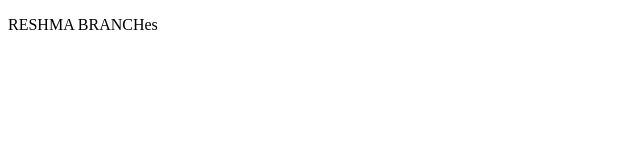
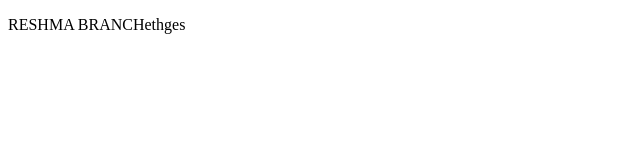
Before and after one commit to reshu68/examplegithub, a plain HTML site: page byebye.html in a window 1280 px wide. Shown: the full height of the page, 0-640 px from the left. Drawn offline with Linux system fonts and the light colour scheme.

Commit message:
Update byebye.html

```diff
--- a/byebye.html
+++ b/byebye.html
@@ -6,6 +6,6 @@
     <title>Document</title>
 </head>
 <body>
-    <p>RESHMA BRANCHes</p>
+    <p>RESHMA BRANCHethges</p>
 </body>
 </html>
```
